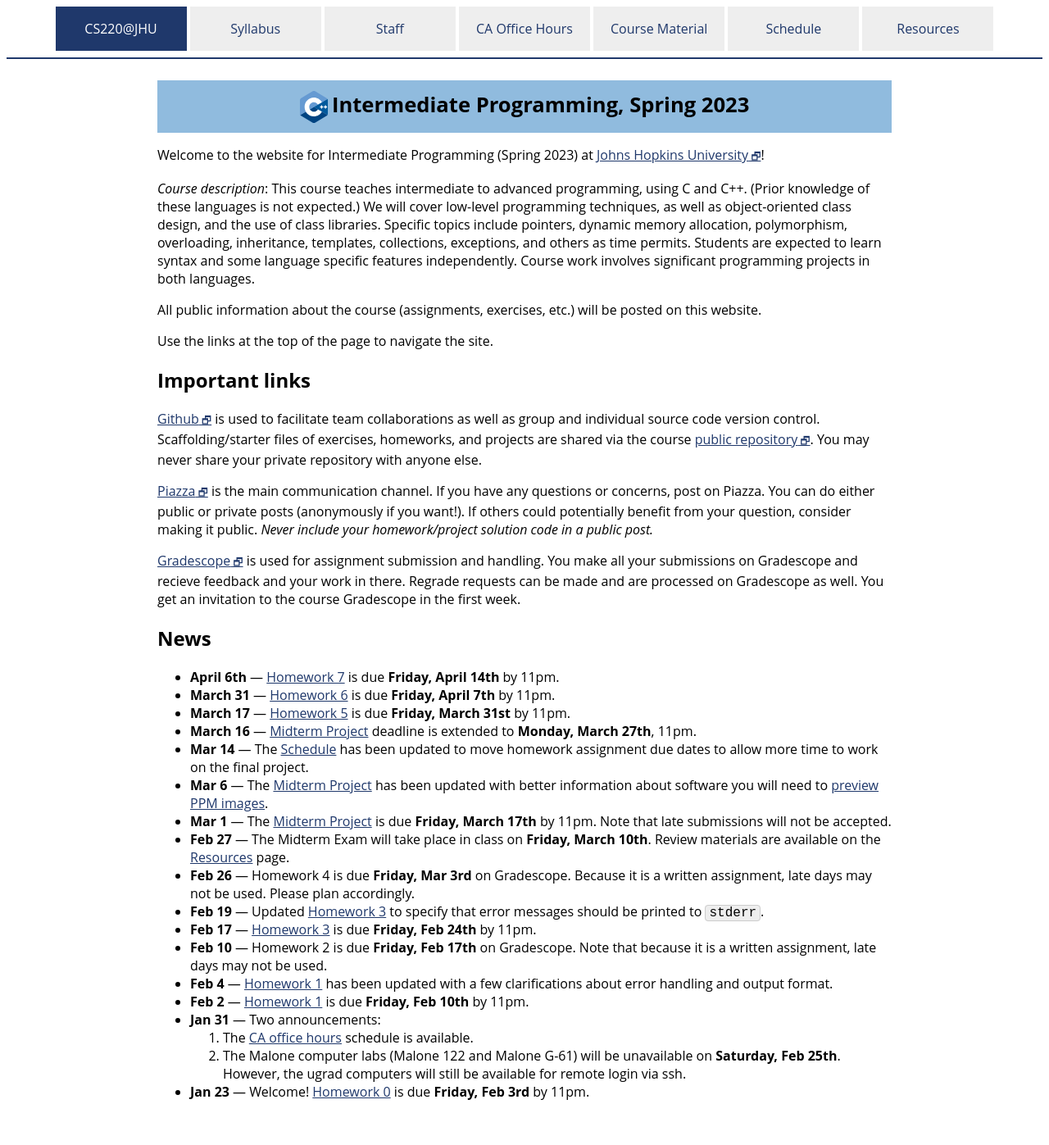
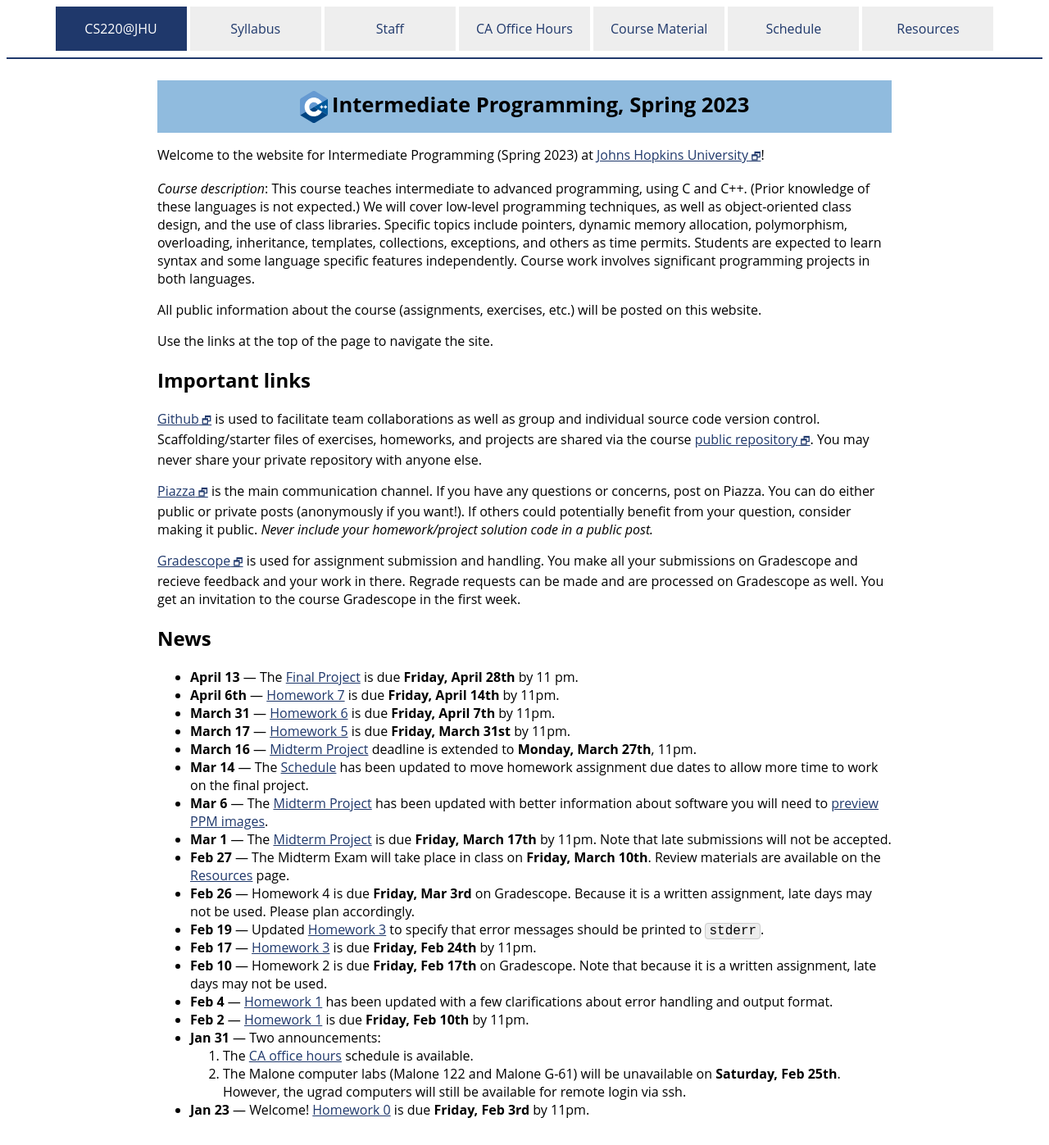
Before and after one commit to vivek-booshan/cs220-sp23, a Jekyll site: the page built from index.md, in a window 1280 px wide. Shown: the whole page at 82% size. Built offline with Jekyll 4.4.1, drawn with Linux system fonts in a browser that asks for light colours; before the commit the page ends 1375 px from its top, so only the background shows below that.

Commit message:
mention final project on home page

```diff
--- a/index.md
+++ b/index.md
@@ -46,6 +46,8 @@ to the course Gradescope in the first week.
 
 ## News
 
+* **April 13** — The [Final Project](assign/final.html) is due **Friday, April 28th**
+  by 11 pm.
 * **April 6th** — [Homework 7](assign/hw7.html) is due **Friday, April 14th** by 11pm.
 * **March 31** — [Homework 6](assign/hw6.html) is due **Friday, April 7th** by 11pm.
 * **March 17** — [Homework 5](assign/hw5.html) is due **Friday, March 31st** by 11pm.
```
